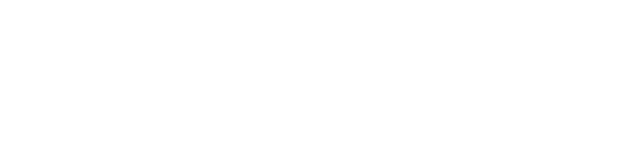
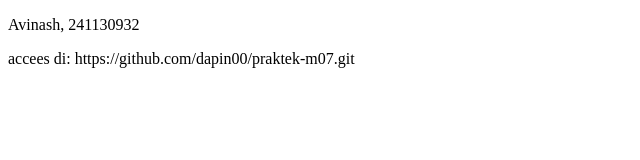
Before and after one commit to dapin00/praktek-m07, a plain HTML site: page index.html in a window 1280 px wide. Shown: the whole page, without its empty margins (0-640 px from the left). Drawn offline with Linux system fonts and the light colour scheme.

Commit message:
update Avinash

```diff
--- a/index.html
+++ b/index.html
@@ -6,6 +6,8 @@
     <title>Praktek-07</title>
 </head>
 <body>
+    <p>Avinash, 241130932</p>
+    <p>accees di: https://github.com/dapin00/praktek-m07.git</p>
 
 </body>
 </html>
```
